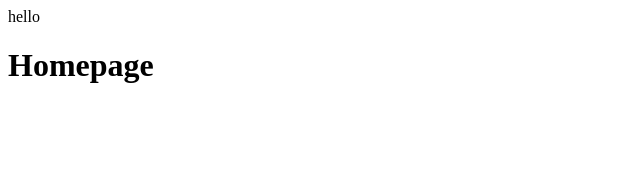
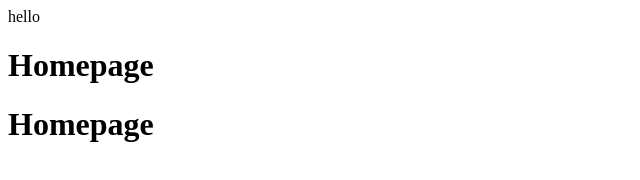
Before and after one commit to bhavnayadav02/git-practice, a plain HTML site: page index.html in a window 1280 px wide. Shown: the whole page, without its empty margins (0-640 px from the left). Drawn offline with Linux system fonts and the light colour scheme.

Commit message:
Added homepage heading

```diff
--- a/index.html
+++ b/index.html
@@ -1,2 +1,3 @@
 hello
 <h1>Homepage</h1>
+<h1>Homepage</h1>
```
